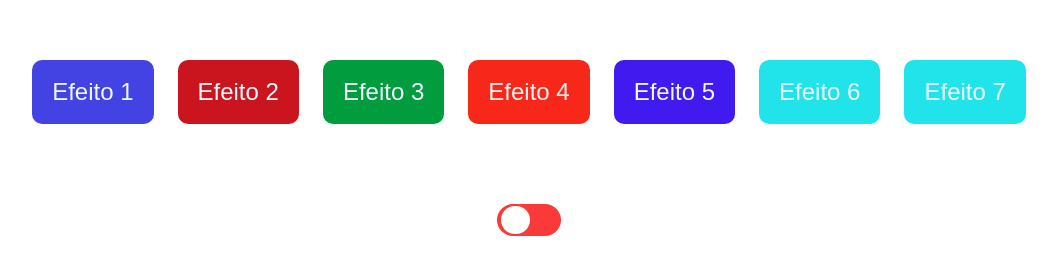
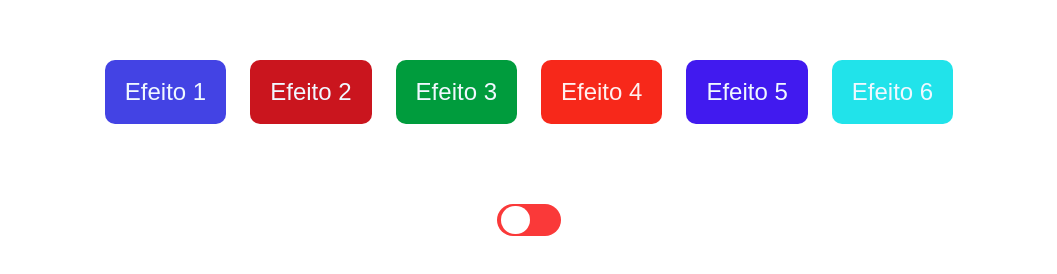
Before and after one commit to BeneditoLT/Bot-es-css, a plain HTML site: page index.html in a window 1280 px wide. Shown: the whole page, without its empty margins (111-1168 px from the left). Drawn offline with Linux system fonts and the light colour scheme.

Commit message:
Update index.html

```diff
--- a/index.html
+++ b/index.html
@@ -19,7 +19,7 @@
             <button type="button" class="efeito efeito-4">Efeito 4</button>
             <button type="button" class="efeito efeito-5">Efeito 5</button>
             <button type="button" class="efeito efeito-6">Efeito 6</button>
-            <button type="button" class="efeito efeito-6">Efeito 7</button>
+
 
         </div>
 
```
